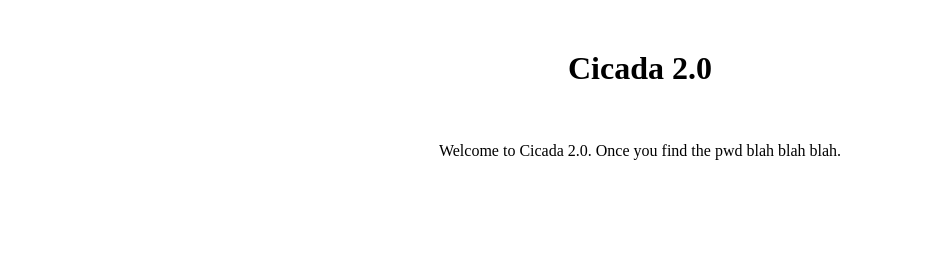
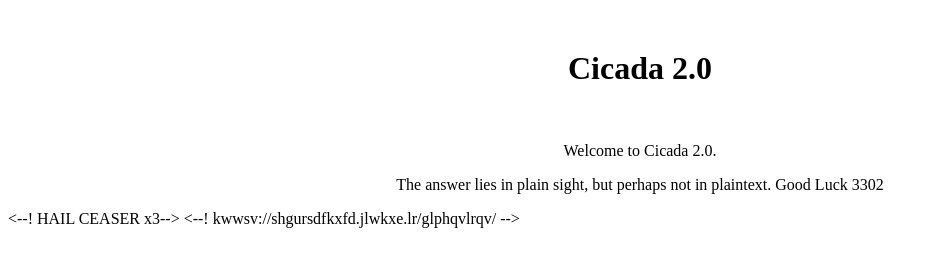
Before and after one commit to PedroPachuca/Cicada3302, a plain HTML site: page index.html in a window 1280 px wide. Shown: the whole page, without its empty margins (0-936 px from the left). Drawn offline with Linux system fonts and the light colour scheme.

Commit message:
Added Caesar Cipher with URL lead

```diff
--- a/index.html
+++ b/index.html
@@ -7,7 +7,14 @@
 		<h1 class="content">Cicada 2.0</h1>
 		<br>
 		<p class="content">
-			Welcome to Cicada 2.0. Once you find the pwd blah blah blah.
+			Welcome to Cicada 2.0.
 		</p>
+		<p class ="content">
+		The answer lies in plain sight, but perhaps not in plaintext.
+		Good Luck
+			 3302
+	</p>
 	</body>
 </html>
+<--! HAIL CEASER x3-->
+<--! kwwsv://shgursdfkxfd.jlwkxe.lr/glphqvlrqv/ -->
```
